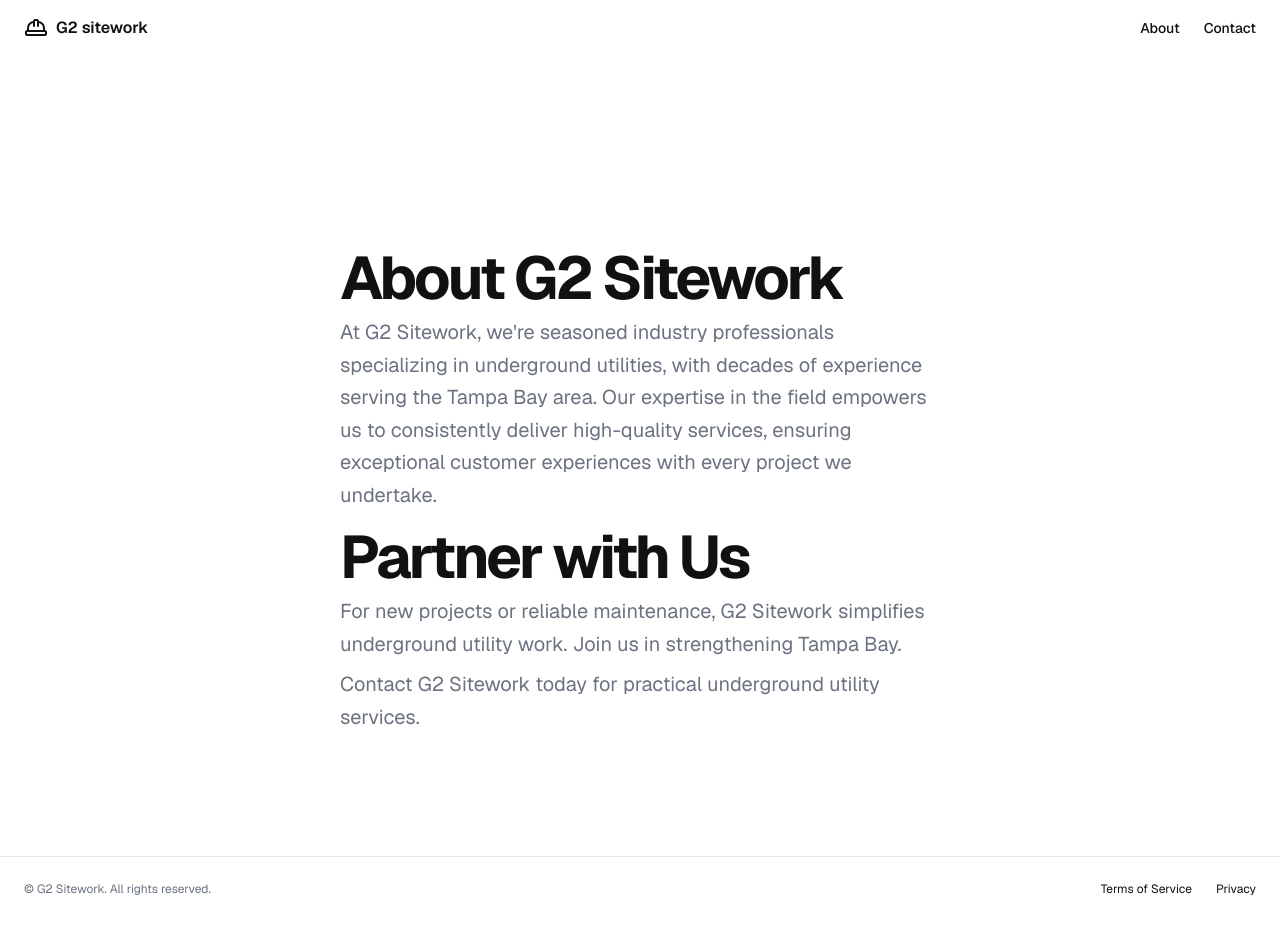
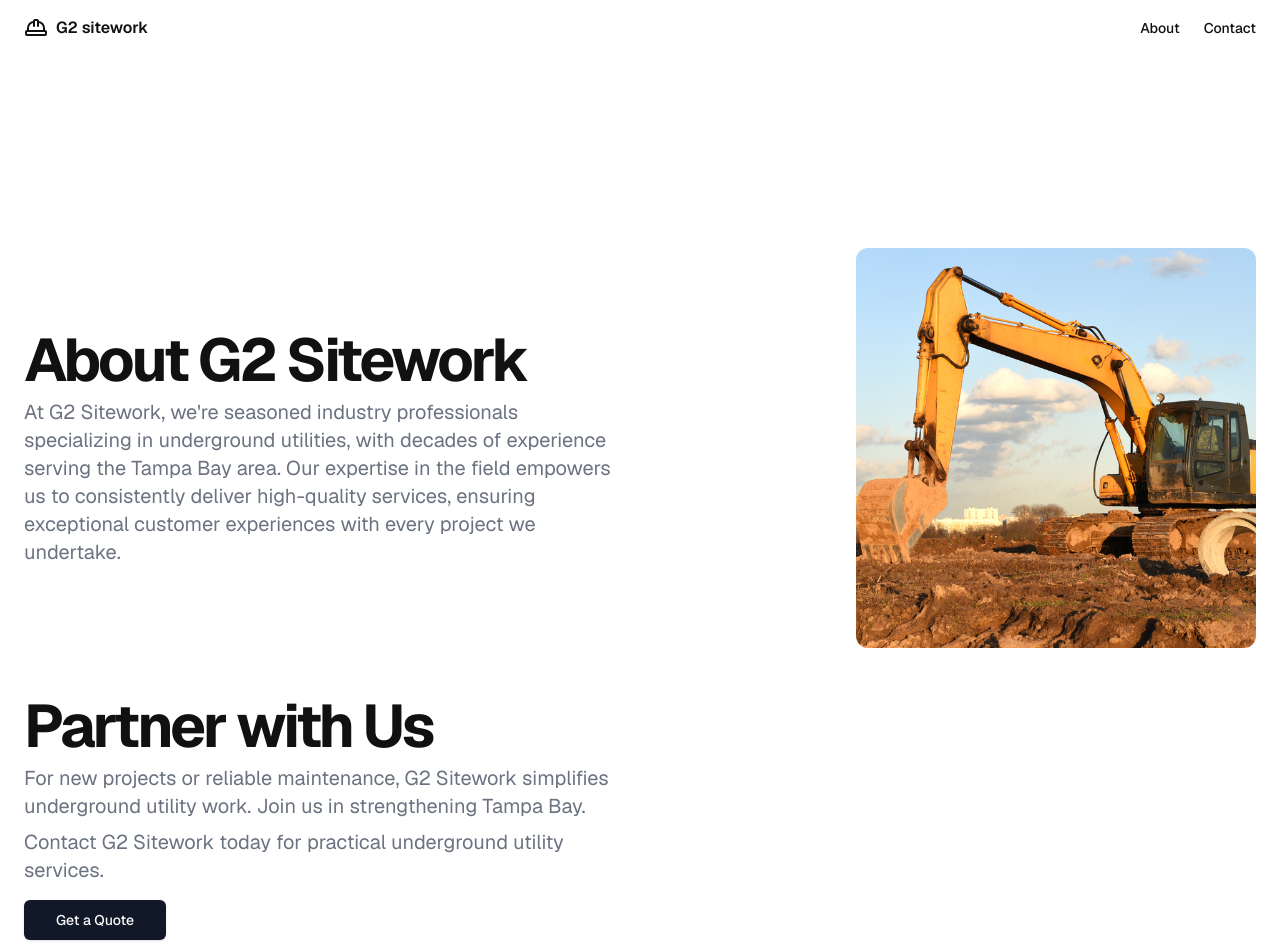
Before and after one commit to KarnellSchultz/g2sitework, a Next.js app: page /about in a window 1280 px wide. Shown: the top 952 px of the page. Before the commit the page ends 921 px from the top, so only its background shows below. Built offline with nearby package versions, Linux system fonts and the light colour scheme.

Commit message:
fixing forms and about us page

```diff
--- a/app/about/page.tsx
+++ b/app/about/page.tsx
@@ -1,6 +1,59 @@
+import Image from "next/image";
+import Link from "next/link";
+
 export default function Home() {
   return (
     <main>
+      <section className="w-full flex justify-center py-6 sm:py-12 md:py-24 lg:py-32 xl:py-48">
+        <div className="container px-4 md:px-6">
+          <div className="grid gap-6 lg:grid-cols-[1fr_400px] lg:gap-12">
+            <Image
+              alt="Hero"
+              className="mx-auto aspect-video overflow-hidden rounded-xl  object-cover sm:w-full lg:order-2 lg:aspect-square"
+              height="550"
+              src="/images/sitework2.jpeg"
+              width="550"
+              sizes="(max-width: 600px) 100vw, 600px"
+            />
+            <div className="flex flex-col justify-center space-y-4 lg:order-1">
+              <div className="space-y-2">
+                <h1 className="text-3xl font-bold tracking-tighter sm:text-5xl xl:text-6xl/none">
+                  About G2 Sitework
+                </h1>
+                <p className="max-w-[600px] text-gray-500 md:text-xl dark:text-gray-400">
+                  {`At G2 Sitework, we're seasoned industry professionals specializing in underground
+          utilities, with decades of experience serving the Tampa Bay area. Our expertise in the
+          field empowers us to consistently deliver high-quality services, ensuring exceptional
+          customer experiences with every project we undertake.`}
+                </p>
+              </div>
+            </div>
+            <div className="flex flex-col justify-center space-y-4 lg:order-3">
+              <div className="space-y-2">
+                <h2 className="text-3xl font-bold tracking-tighter sm:text-5xl xl:text-6xl/none">
+                  Partner with Us
+                </h2>
+                <p className="max-w-[600px] text-gray-500 md:text-xl dark:text-gray-400">
+                  {`For new projects or reliable maintenance, G2 Sitework simplifies underground utility work.
+          Join us in strengthening Tampa Bay.`}
+                </p>
+                <p className="max-w-[600px] text-gray-500 md:text-xl dark:text-gray-400">
+                  Contact G2 Sitework today for practical underground utility services.
+                </p>
+              </div>
+              <div className="flex flex-col gap-2 min-[400px]:flex-row">
+                <Link
+                  className="inline-flex h-10 items-center justify-center rounded-md bg-gray-900 px-8 text-sm font-medium text-gray-50 shadow transition-colors hover:bg-gray-900/90 focus-visible:outline-none focus-visible:ring-1 focus-visible:ring-gray-950 disabled:pointer-events-none disabled:opacity-50 dark:bg-gray-50 dark:text-gray-900 dark:hover:bg-gray-50/90 dark:focus-visible:ring-gray-300"
+                  href="/contact"
+                >
+                  Get a Quote
+                </Link>
+              </div>
+            </div>
+          </div>
+        </div>
+      </section>
+      {/*
       <div className="h-screen w-full flex flex-col items-center px-4 gap-4 py-6 sm:py-12 md:py-24 lg:py-32 xl:py-48">
         <div className="space-y-2">
           <h1 className="text-3xl font-bold tracking-tighter sm:text-5xl xl:text-6xl/none">
@@ -26,7 +79,7 @@ export default function Home() {
             Contact G2 Sitework today for practical underground utility services.
           </p>
         </div>
-      </div>
+      </div> */}
     </main>
   );
 }
--- a/components/contact-form.tsx
+++ b/components/contact-form.tsx
@@ -3,107 +3,39 @@
  * @see https://v0.dev/t/WFdzbTH9Ozg
  */
 import { CardTitle, CardDescription, CardHeader, CardContent, Card } from "@/components/ui/card";
-import { Label } from "@/components/ui/label";
-import { Input } from "@/components/ui/input";
-import { Textarea } from "@/components/ui/textarea";
-import { Button } from "@/components/ui/button";
 import Link from "next/link";
 import { JSX, SVGProps } from "react";
-import { Resend } from "resend";
-
-const resend = new Resend(process.env.RESEND_API_KEY ?? "");
+import { Form } from "./form";
 
 export function ContactForm() {
-  const handleSubmit = async (formData: FormData) => {
-    "use server";
-
-    const rawFormData = {
-      name: formData.get("name"),
-      email: formData.get("email"),
-      message: formData.get("message"),
-      honeypotName: formData.get("h-name"),
-      honeypotEmail: formData.get("h-email"),
-      honeypotMessage: formData.get("h-message"),
-    };
-
-    if (rawFormData.honeypotName || rawFormData.honeypotEmail || rawFormData.honeypotMessage) {
-      console.log("Honeypot triggered - No email sent");
-      return;
-    }
-
-    const { data } = await resend.emails.send({
-      from: process.env.RESEND_FROM_EMAIL ?? "",
-      to: process.env.RESEND_TO_EMAIL ?? "",
-      subject: `${rawFormData.name} <${rawFormData.email}> email from g2sitework.com/contact `,
-      html: `<div>${rawFormData.message}</div>`,
-    });
-
-    console.log(`"Sending email" ${data?.id}`);
-  };
-
   return (
     <Card className="max-w-lg mx-auto p-8 space-y-6">
       <CardHeader className="mb-6">
         <CardTitle className="text-2xl font-semibold">Contact Us</CardTitle>
         <CardDescription className="text-gray-500">
           Please fill out the form below and we will get back to you as soon as possible.
+        </CardDescription>
         <div className="flex py-2 gap-2">
+          <Link
+            className="flex gap-2 justify-center items-center"
+            href="mailto:info@g2sitework.com"
+          >
             <MailboxIcon className="w-5 h-5" />
-            <Link className="text-blue-600" href="mailto:info@g2sitework.com">
-              info@g2sitework.com
+            <span className="text-orange-500">info@g2sitework.com</span>
           </Link>
         </div>
         <div className="flex py-2 gap-2">
+          <Link
+            className="flex gap-2 justify-center items-center"
+            href={`tel:${process.env.PHONE_NUMBER}`}
+          >
             <Phone className="w-5 h-5" />
-            <Link className="text-blue-600" href={`tel:${process.env.PHONE_NUMBER}`}>
-              {process.env.PHONE_NUMBER}
+            <span className="text-orange-500">{process.env.PHONE_NUMBER}</span>
           </Link>
         </div>
-        </CardDescription>
       </CardHeader>
       <CardContent>
-        <form className="space-y-4" action={handleSubmit}>
-          <div className="space-y-2">
-            <Label htmlFor="name">Name</Label>
-            <Input
-              className="w-full focus-visible:ring-gray-700"
-              id="name"
-              name="name"
-              placeholder="First and Last Name"
-              required
-            />
-          </div>
-          <div className="space-y-2">
-            <Label htmlFor="email">Email</Label>
-            <Input
-              className="w-full focus-visible:ring-gray-700"
-              id="email"
-              name="email"
-              placeholder="name@xyz.com"
-              required
-              type="email"
-            />
-          </div>
-          <div className="space-y-2">
-            <Label htmlFor="message">Message</Label>
-            <Textarea
-              className="w-full min-h-[100px] focus-visible:ring-gray-700"
-              id="message"
-              name="message"
-              placeholder="Your Message"
-              required
-            />
-          </div>
-          {/* Honeypot fields */}
-          <div className="absolute top-0 left-0 opacity-0 w-0 h-0 -z-10 ">
-            <Input id="h-email" name="h-email" type="email" />
-            <Input id="h-name" name="h-name" type="text" />
-            <Input id="h-text" name="h-message" type="text" />
-          </div>
-          <Button type="submit" className="w-full bg-black focus-visible:ring-gray-700 text-white">
-            Submit
-          </Button>
-        </form>
+        <Form />
       </CardContent>
     </Card>
   );
@@ -137,11 +69,11 @@ const Phone = (props: JSX.IntrinsicAttributes & SVGProps<SVGSVGElement>) => (
     data-testid="geist-icon"
     fill="none"
     height="24"
-    shape-rendering="geometricPrecision"
+    shapeRendering="geometricPrecision"
     stroke="currentColor"
-    stroke-linecap="round"
-    stroke-linejoin="round"
-    stroke-width="1.5"
+    strokeLinecap="round"
+    strokeLinejoin="round"
+    strokeWidth="1.5"
     viewBox="0 0 24 24"
     width="24"
   >
--- /dev/null
+++ b/components/form-actions.tsx
@@ -0,0 +1,35 @@
+"use server";
+
+import { Resend } from "resend";
+
+export const submitAction = async (_: any, formData: FormData) => {
+  const resend = new Resend(process.env.RESEND_API_KEY ?? "");
+  const rawFormData = {
+    name: formData.get("name"),
+    email: formData.get("email"),
+    message: formData.get("message"),
+    honeypotName: formData.get("h-name"),
+    honeypotEmail: formData.get("h-email"),
+    honeypotMessage: formData.get("h-message"),
+  };
+
+  if (rawFormData.honeypotName || rawFormData.honeypotEmail || rawFormData.honeypotMessage) {
+    console.log("Honeypot triggered - No email sent");
+    return;
+  }
+
+  const { data } = await resend.emails.send({
+    from: process.env.RESEND_FROM_EMAIL ?? "",
+    to: process.env.RESEND_TO_EMAIL ?? "",
+    subject: `${rawFormData.name} <${rawFormData.email}> email from g2sitework.com/contact `,
+    html: `<div>${rawFormData.message}</div>`,
+  });
+
+  console.log(`"Sending email" ${data?.id}`);
+  if (data?.id) {
+    return { message: "✅ Email sent successfully" };
+  }
+  return {
+    message: `❌ Email failed to send, try again or email us directly at ${process.env.RESEND_TO_EMAIL}`,
+  };
+};
--- /dev/null
+++ b/components/form.tsx
@@ -0,0 +1,81 @@
+"use client";
+
+import React from "react";
+import { useFormState } from "react-dom";
+import { Label } from "./ui/label";
+import { Input } from "./ui/input";
+import { Textarea } from "./ui/textarea";
+
+import { useFormStatus } from "react-dom";
+import { Button } from "./ui/button";
+import { submitAction } from "./form-actions";
+
+export const SubmitButton = () => {
+  const { pending } = useFormStatus();
+
+  return (
+    <Button
+      type="submit"
+      className="w-full bg-black focus-visible:ring-gray-700 text-white"
+      aria-disabled={pending}
+    >
+      {pending ? "Submitting..." : "Submit"}
+    </Button>
+  );
+};
+const initState = {
+  name: "",
+  email: "",
+  message: "",
+};
+export const Form = () => {
+  const [message, formAction] = useFormState(submitAction, initState);
+
+  return (
+    <form className="space-y-4" action={formAction}>
+      <div className="space-y-2">
+        <Label htmlFor="name">Name</Label>
+        <Input
+          className="w-full focus-visible:ring-gray-700"
+          id="name"
+          name="name"
+          placeholder="First and Last Name"
+          required
+        />
+      </div>
+      <div className="space-y-2">
+        <Label htmlFor="email">Email</Label>
+        <Input
+          className="w-full focus-visible:ring-gray-700"
+          id="email"
+          name="email"
+          placeholder="name@xyz.com"
+          required
+          type="email"
+        />
+      </div>
+      <div className="space-y-2">
+        <Label htmlFor="message">Message</Label>
+        <Textarea
+          className="w-full min-h-[100px] focus-visible:ring-gray-700"
+          id="message"
+          name="message"
+          placeholder="Your Message"
+          required
+        />
+      </div>
+      {/* Honeypot fields */}
+      <div className="absolute top-0 left-0 opacity-0 w-0 h-0 -z-10 ">
+        <Input id="h-email" name="h-email" type="email" />
+        <Input id="h-name" name="h-name" type="text" />
+        <Input id="h-text" name="h-message" type="text" />
+      </div>
+      <SubmitButton />
+      {message && (
+        <div className="text-gray-500">
+          <p>{message.message}</p>
+        </div>
+      )}
+    </form>
+  );
+};
--- a/components/home-page.tsx
+++ b/components/home-page.tsx
@@ -20,6 +20,7 @@ export function HomePage() {
                 height="550"
                 src="/images/sitework3.jpeg"
                 width="550"
+                sizes="(max-width: 600px) 100vw, 600px"
               />
               <div className="flex flex-col justify-center space-y-4">
                 <div className="space-y-2">
@@ -27,7 +28,7 @@ export function HomePage() {
                     G2 sitework
                   </h1>
                   <h1 className="text-3xl font-bold tracking-tighter sm:text-5xl xl:text-6xl/none">
-                    Quality Sitework Services in Florida
+                    Quality Sitework Services in Tampa Bay
                   </h1>
                   <p className="max-w-[600px] text-gray-500 md:text-xl dark:text-gray-400">
                     We offer top-notch sitework services, ensuring your construction projects are
```
Lines whose indentation alone changed are shown as unchanged.
